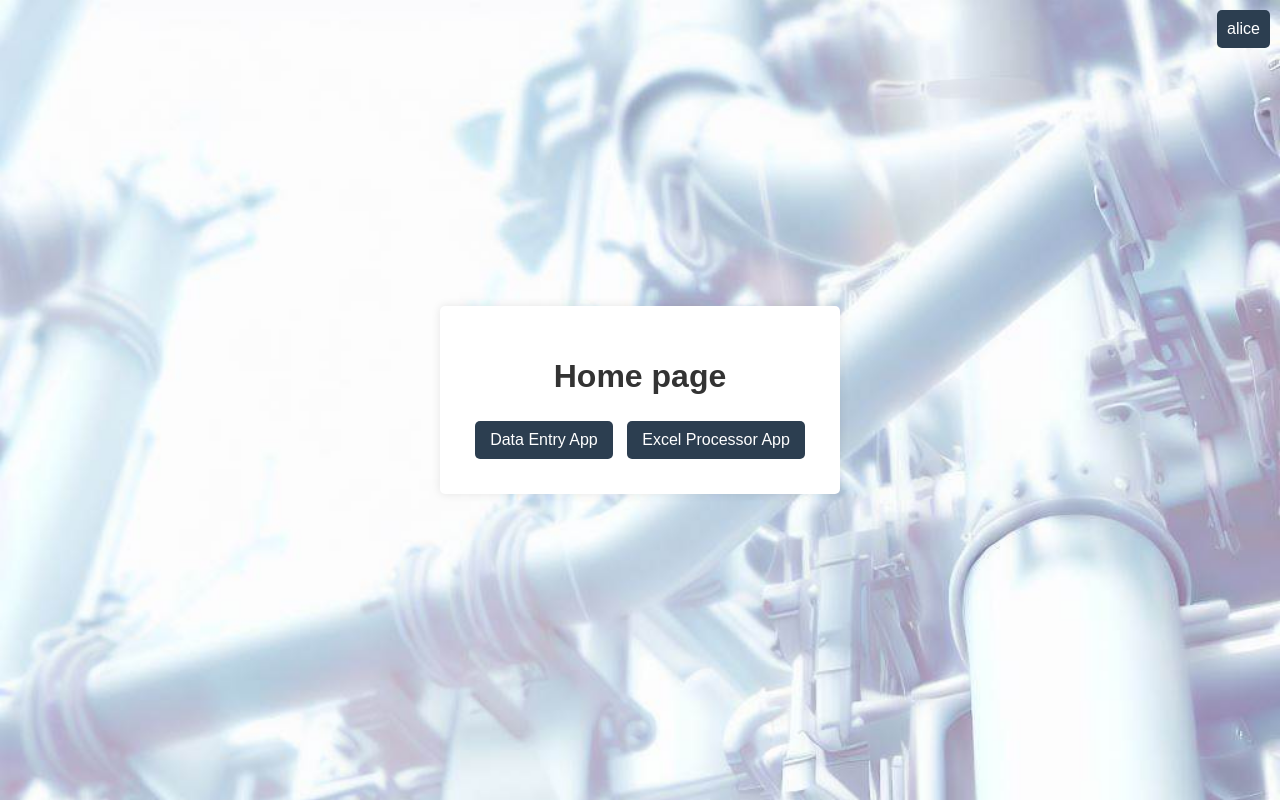
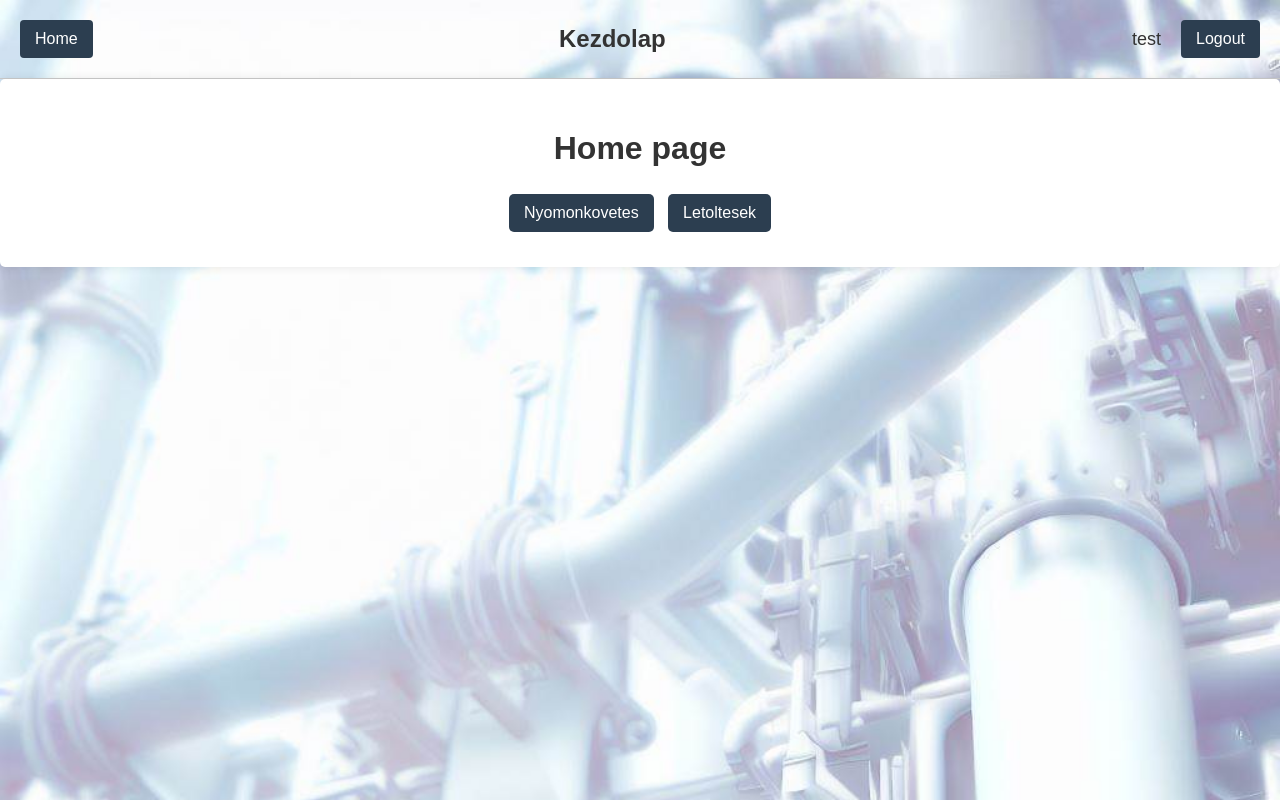
Before and after one commit to bercelhegedus/management, a Flask app: page / in a window 1280 px wide. Run offline with Flask 3, Linux system fonts and the light colour scheme; a user stored in the database is signed in; parts of the project's set-up code (start-up, migrations or seed data) failed here and were passed over.

Commit message:
unified header

```diff
--- a/app.py
+++ b/app.py
@@ -1,19 +1,13 @@
 
 from flask import Flask, render_template, redirect, url_for, request, flash
 from flask_login import LoginManager, login_user, login_required, logout_user, current_user
-from dataentry_app import dataentry_blueprint
+from tracking_app import tracking_blueprint
 from update_app import update_blueprint
-from users import User
-
-# Example users (id, username, password)
-users = [
-    User(1, 'alice', 'password123'),
-    User(2, 'bob', 'securepass')
-]
+from users import users
 
 app = Flask(__name__)
 
-app.register_blueprint(dataentry_blueprint)
+app.register_blueprint(tracking_blueprint)
 app.register_blueprint(update_blueprint)
 
 app.config['SECRET_KEY'] = 'your_secret_key_here'  # Change this to a random string
@@ -38,6 +32,11 @@
         flash('Invalid username or password.')
     return render_template('login.html')
 
+@app.route('/get_current_username')
+@login_required
+def get_current_username():
+    return {"username": current_user.username}
+
 @app.route('/logout')
 @login_required
 def logout():
--- /dev/null
+++ b/static/css/header.css
@@ -0,0 +1,41 @@
+
+#header-container {
+    display: flex;
+    flex-direction: row;  /* Ensure the children are aligned horizontally */
+    justify-content: space-between;
+    align-items: center;
+    padding: 20px;
+    border-bottom: 1px solid #ccc;
+}
+
+#home-button, #logout-button {
+    padding: 10px 15px;
+    font-size: 16px;
+    cursor: pointer;
+    border: none;
+    background-color: #2c3e50;
+    color: #ffffff;
+    border-radius: 4px;
+    transition: background-color 0.3s;
+}
+
+#home-button:hover, #logout-button:hover {
+    background-color: #2c3e50;
+}
+
+#page-name {
+    font-size: 24px;
+    margin: 0;
+    flex-grow: 1;
+    text-align: center;
+}
+
+#user-section {
+    display: flex;
+    align-items: center;
+}
+
+#current-user {
+    margin-right: 20px;
+    font-size: 18px;
+}
--- a/static/css/landing_styles.css
+++ b/static/css/landing_styles.css
@@ -5,7 +5,6 @@
     background-image: url('../../templates/background.jpg');
     background-size: cover;
     background-repeat: no-repeat;
-    display: flex;
     justify-content: center;
     align-items: center;
     height: 100vh;
@@ -40,37 +39,6 @@
     background-color: #2c3e50;
 }
 
-.user-dropdown {
-    position: relative;
-    display: inline-block;
-    cursor: pointer;
-    padding: 10px;
-    background-color: #2c3e50;
-    color: #fff;
-    border-radius: 5px;
-    transition: background-color 0.3s;
-}
-
-.user-dropdown:hover {
-    background-color: #e0e0e0;
-}
-
-.user-dropdown-content {
-    display: none;
-    position: absolute; top: 10px; right: 10px;;
-    right: 0;
-    background-color: #f9f9f9;
-    min-width: 160px;
-    box-shadow: 0px 8px 16px 0px rgba(0,0,0,0.2);
-    padding: 12px 16px;
-    z-index: 1;
-    border-radius: 5px;
-}
-
-.user-dropdown:hover .user-dropdown-content {
-    display: block;
-}
-
 body {
     background-color: #f7f7f7;
     font-family: Arial, sans-serif;
--- /dev/null
+++ b/static/js/header.js
@@ -0,0 +1,20 @@
+// Load the header
+window.addEventListener('DOMContentLoaded', (event) => {
+    fetch('/static/templates/header.html')
+        .then(response => response.text())
+        .then(data => {
+            document.body.insertAdjacentHTML('afterbegin', data);
+            document.getElementById("page-name").innerText = pageName;
+
+            // TODO: Fetch current user info and set it
+            // For the sake of this example, I'm setting a dummy user
+
+    // Fetch the current user's name from the server and set it in the header
+    fetch('/get_current_username')
+        .then(response => response.json())
+        .then(data => {
+            document.getElementById("current-user").innerText = data.username;
+        });
+
+        });
+});
--- /dev/null
+++ b/static/templates/header.html
@@ -0,0 +1,11 @@
+
+<link href="/static/css/header.css" rel="stylesheet"/>
+
+<div id="header-container">
+    <button id="home-button" onclick="location.href='/'">Home</button>
+    <h1 id="page-name"></h1>
+    <div id="user-section">
+        <span id="current-user"></span>
+        <button id="logout-button" onclick="location.href='/logout'">Logout</button>
+    </div>
+</div>
--- a/templates/landing_index.html
+++ b/templates/landing_index.html
@@ -9,21 +9,16 @@
     <link rel="stylesheet" href="{{ url_for('static', filename='css/landing_styles.css') }}">
 </head>
 <body>
-
-<div style="position: absolute; top: 10px; right: 10px;">
-    <div class="user-dropdown">
-        {{ current_user.username }}
-        <div class="user-dropdown-content">
-            <a href="{{ url_for('logout') }}">Logout</a>
-        </div>
-    </div>
-</div>
     <div class="container">
         <h1>Home page</h1>
         <div class="btn-group">
-            <a href="/nyomonkovetes" class="btn">Data Entry App</a>
-            <a href="/update" class="btn">Excel Processor App</a>
+            <a href="/nyomonkovetes" class="btn">Nyomonkovetes</a>
+            <a href="/update" class="btn">Letoltesek</a>
         </div>
     </div>
+    <script>
+        const pageName = "Kezdolap";
+    </script>
+    <script src="{{ url_for('static', filename='js/header.js') }}"></script>
 </body>
 </html>
--- a/users.py
+++ b/users.py
@@ -1,10 +1,11 @@
 from werkzeug.security import generate_password_hash, check_password_hash
 
 class User():
-    def __init__(self, id, username, password):
+    def __init__(self, id, username, password, alvallalkozok):
         self.id = id
         self.username = username
         self.password_hash = generate_password_hash(password)
+        self.alvallalkozok = alvallalkozok
 
     def verify_password(self, password):
         return check_password_hash(self.password_hash, password)
@@ -23,3 +24,11 @@
 
     def get_id(self):
         return str(self.id)  # Python 3
+
+
+
+# Example users (id, username, password)
+users = [
+    User(1, 'test', 'test123', ['Privát Technoszer']),
+    User(2, 'baloghj', 'kkhalas', ['Privát Technoszer']),
+]
```
Also changed, not shown: static/css/tracking_styles.css (renamed from static/css/dataentry_styles.css, +0 -29 lines), static/css/update_styles.css (+4 -35 lines), tables.py (+8 -5 lines), templates/tracking_index.html (renamed from templates/dataentry_index.html, +10 -16 lines), templates/update_index.html (+4 -9 lines), tracking_app.py (renamed from dataentry_app.py, +13 -11 lines), tracking_get_data.py (renamed from dataentry_get_data.py, +12 -1 lines), static/js/tracking.js (renamed from static/js/dataentry.js), tracking_columns.csv (renamed from dataentry_columns.csv).
